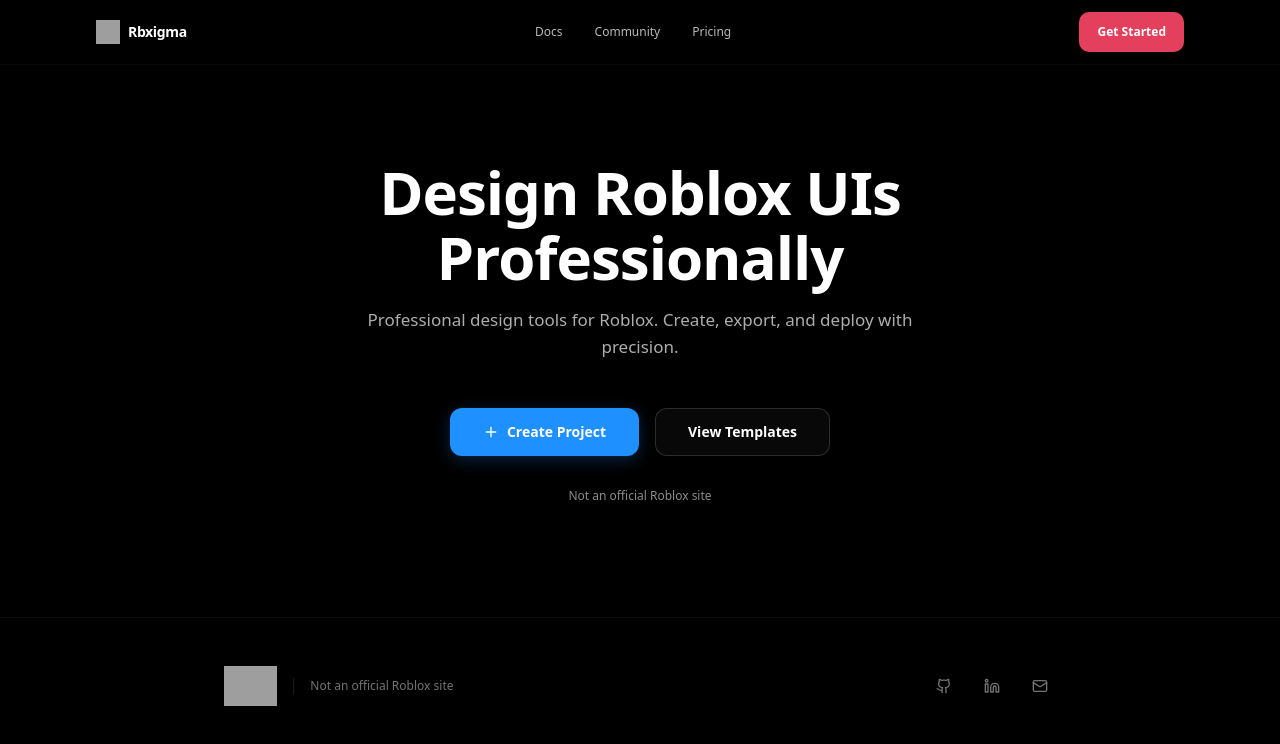
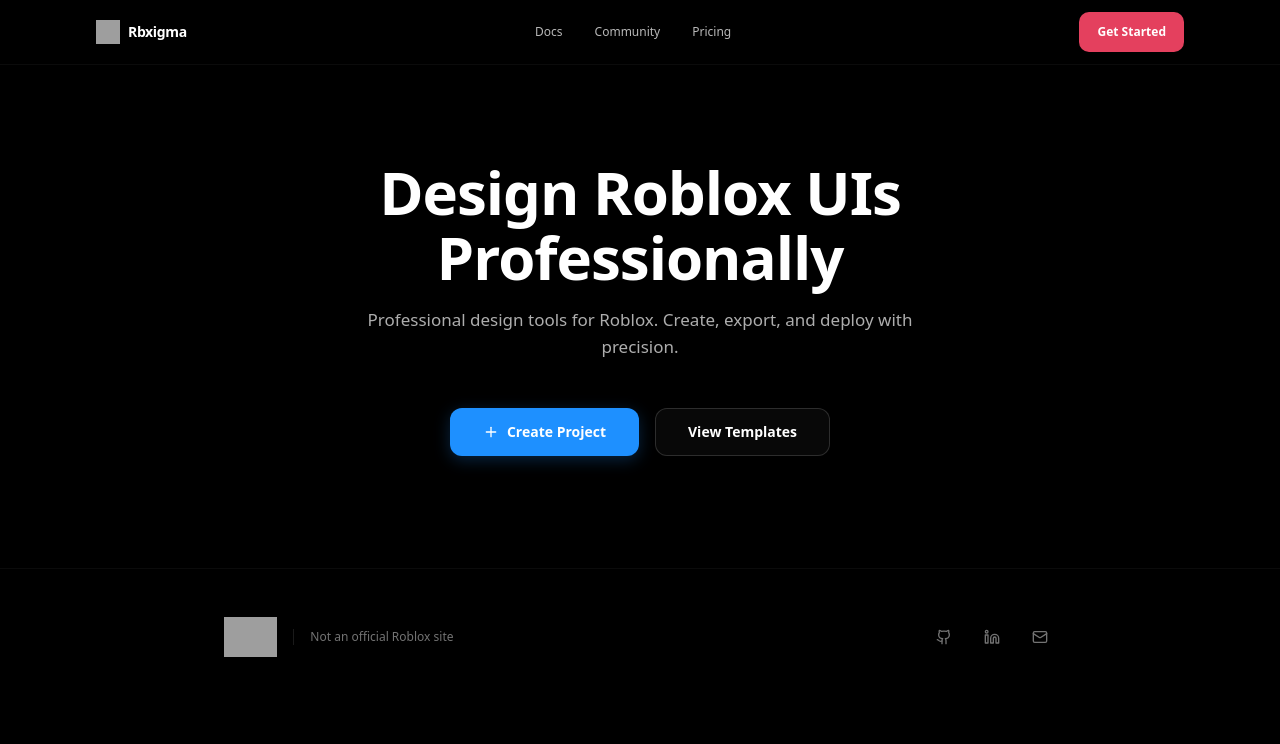
Before and after one commit to Robux-genefrddddd/rxdsddz, a React (Vite) app: page / in a window 1280 px wide. Shown: the top 744 px of the page. Built offline with nearby package versions, Linux system fonts and the light colour scheme; grey boxes are pictures that could not be loaded.

Commit message:
Remove disclaimer note below buttons
cgen-b8e84f402f0248ed9fc789789f3f802a

```diff
--- a/client/pages/Index.tsx
+++ b/client/pages/Index.tsx
@@ -173,19 +173,6 @@ export default function Index() {
               View Templates
             </button>
           </div>
-
-          {/* Disclaimer note */}
-          <p
-            className="mt-8 text-center"
-            style={{
-              fontSize: '12px',
-              color: 'rgba(255,255,255,0.55)',
-              lineHeight: 1.4,
-              animation: 'fadeInUpDelay 0.6s ease-out 0.8s both'
-            }}
-          >
-            Not an official Roblox site
-          </p>
         </section>
 
       </main>
```
